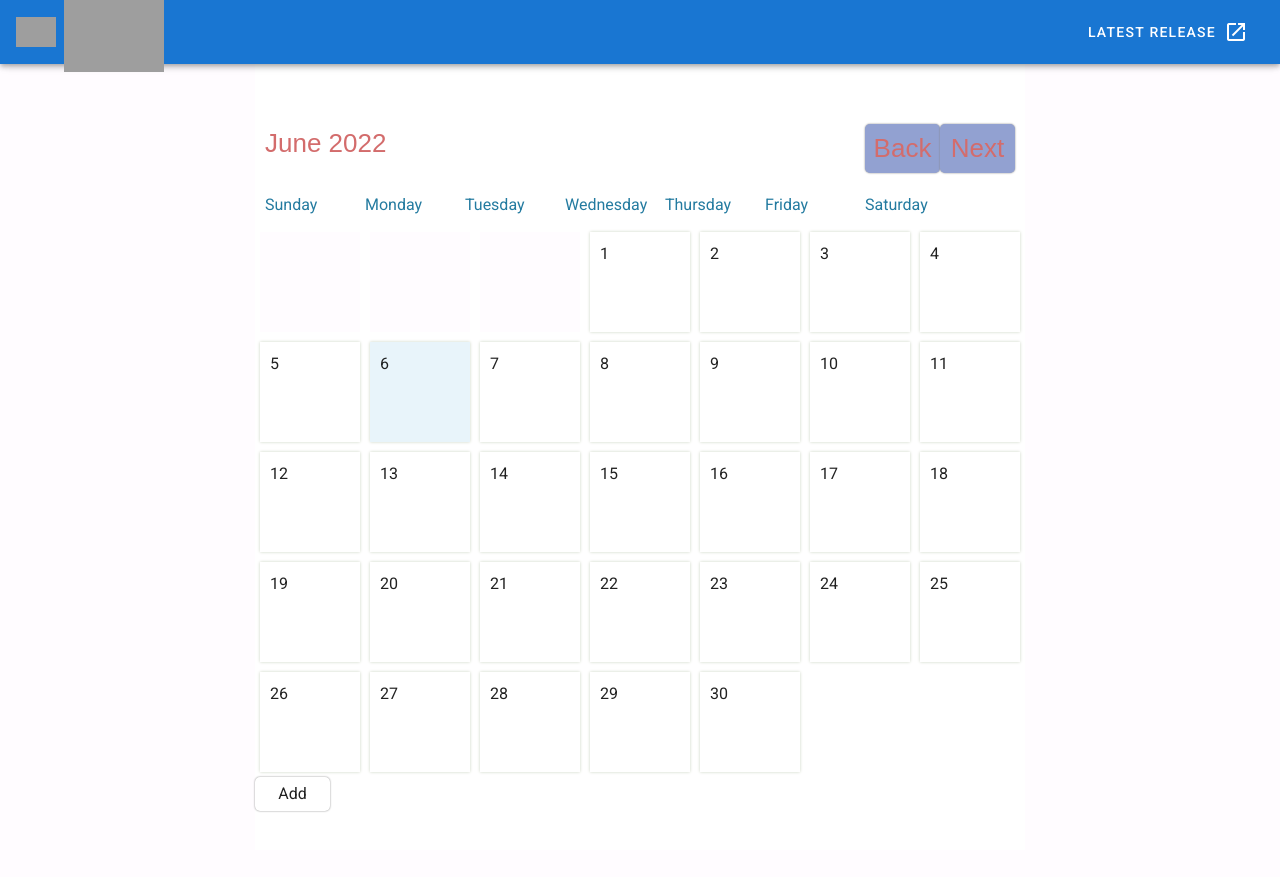
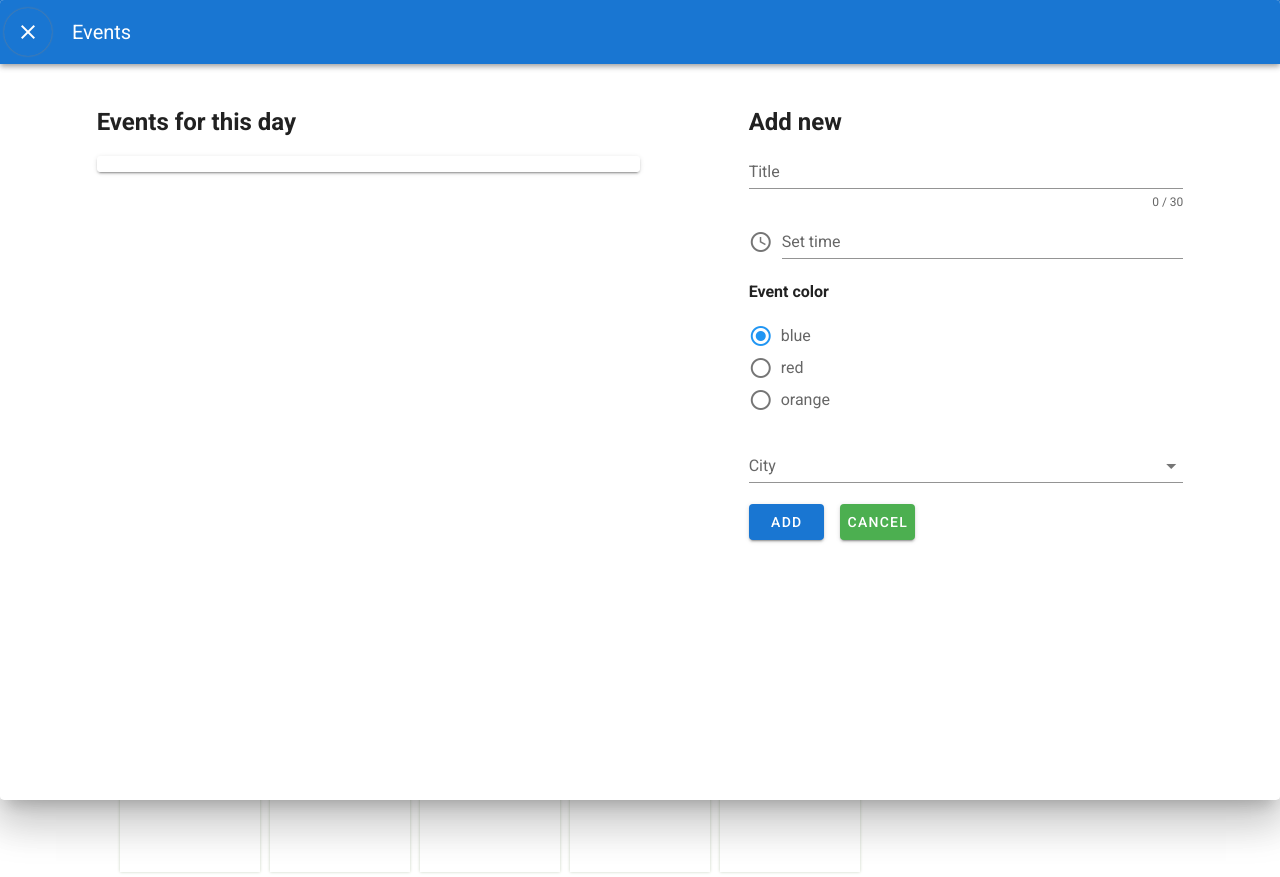
Before and after one commit to KarineLiuti/calendar-app, a Vue app: page /calendar in a window 1280 px wide. Both pictures are taken after a click on the element "10". Before the commit the page ends 850 px from the top, so only its background shows below. Built offline with nearby package versions, Linux system fonts and the light colour scheme; grey boxes are pictures that could not be loaded.

Commit message:
feat: create events for a day

```diff
--- a/public/index.css
+++ b/public/index.css
@@ -2,7 +2,7 @@ body {
   display: flex;
   margin-top: 50px;
   justify-content: center;
-  background-color: #FFFCFF;
+  background-color: #FFF;
 }
 button {
   width: 75px;
@@ -27,7 +27,7 @@ button {
   background-color:#92a1d1;
 }
 #container {
-  width: 770px;
+  width: 1050px;
 }
 #weekdays {
   width: 100%;
@@ -35,8 +35,8 @@ button {
   color: #247BA0;
 }
 #weekdays div {
-  width: 100px;
-  padding: 10px;
+  width: 150px;
+  padding: 10px 10px 10px 5px;
 }
 #calendar {
   width: 100%;
@@ -45,9 +45,9 @@ button {
   flex-wrap: wrap;
 }
 .day {
-  width: 100px;
+  width: 140px;
   padding: 10px;
-  height: 100px;
+  height: 120px;
   cursor: pointer;
   box-sizing: border-box;
   background-color: white;
@@ -75,7 +75,7 @@ button {
 }
 .padding {
   cursor: default !important;
-  background-color: #FFFCFF !important;
+  background-color: #f7f7f7 !important;
   box-shadow: none !important;
 }
 #newEventModal, #deleteEventModal {
--- a/src/components/CalendarDay.vue
+++ b/src/components/CalendarDay.vue
@@ -4,9 +4,13 @@
     :class="{'padding': day.padding, 'currentDay': day.isCurrentDay}">
     {{getValue(day)}}
     <div v-if="events.length">
-      <div class="event" v-for="event in events" :key="event.id">
-        {{event.title}}
+      <div class="event mt-1"
+      v-for="(event, index) in eventsToShow" :key="event.id" :class="`color--${event.color}`">
+        <span v-if="index < 2">
+          {{event.title}}
+        </span>
       </div>
+      <h6 v-if="events.length > 2">view more</h6>
     </div>
   </div>
 </template>
@@ -27,6 +31,13 @@ export default {
     events() {
       return this.getEvents.filter((event) => event.date === this.day.date);
     },
+    eventsToShow() {
+      let events = this.getEvents.filter((event) => event.date === this.day.date);
+      if (events.length > 2) {
+        events = events.slice(0, 2);
+      }
+      return events;
+    },
   },
   methods: {
     getValue(day) {
@@ -38,3 +49,15 @@ export default {
   },
 };
 </script>
+
+<style scoped>
+.color--blue {
+  background-color: rgb(0, 94, 148);
+}
+.color--orange {
+  background-color: rgb(255, 186, 59);
+}
+.color--red {
+  background-color: rgb(240, 150, 150);
+}
+</style>
--- a/src/components/CalendarDialog.vue
+++ b/src/components/CalendarDialog.vue
@@ -1,3 +1,116 @@
 <template>
-<div></div>
+  <v-row justify="center">
+    <v-dialog
+      :value="isOpen"
+      fullscreen
+      hide-overlay
+      transition="dialog-bottom-transition"
+    >
+      <v-card>
+        <v-toolbar
+          dark
+          color="primary"
+        >
+          <v-btn
+            icon
+            dark
+            @click="() => this.$emit('close')"
+          >
+            <v-icon>mdi-close</v-icon>
+          </v-btn>
+          <v-toolbar-title>Events</v-toolbar-title>
+        </v-toolbar>
+        <v-layout class="mt-10" row>
+          <v-flex xs12 sm5 offset-sm1>
+            <h2>Events for this day</h2>
+            <v-card class="mt-4">
+              <v-list>
+                  <template  v-for="(item, index) in getDayEvents">
+                    <v-list-item
+                      :key="index"
+                    >
+                      <v-list-item-content>
+                        <v-list-item-title>
+                          {{ item.title }}
+                        </v-list-item-title>
+                        <v-list-item-title>
+                          weather
+                        </v-list-item-title>
+                      </v-list-item-content>
+
+                      <v-list-item-action>
+                        <v-btn icon>
+                          <v-icon @click.stop="updateItem(item)">
+                            mdi-pencil
+                          </v-icon>
+                        </v-btn>
+                      </v-list-item-action>
+
+                      <v-list-item-action>
+                        <v-btn icon>
+                          <v-icon @click.stop="deleteItem(index)">
+                            mdi-delete
+                          </v-icon>
+                        </v-btn>
+                      </v-list-item-action>
+
+                    </v-list-item>
+                    <v-divider
+                      v-if="index + 1 < getDayEvents.length"
+                      :key="`divider-${index}`"
+                    >
+                    </v-divider>
+                  </template>
+              </v-list>
+            </v-card>
+          </v-flex>
+          <v-flex xs12 sm4 offset-sm1>
+            <h2>Add new</h2>
+            <EventForm :update="eventToUpdate" />
+          </v-flex>
+        </v-layout>
+      </v-card>
+    </v-dialog>
+  </v-row>
 </template>
+
+<script>
+import { mapGetters, mapActions } from 'vuex';
+import EventForm from '@/components/EventForm.vue';
+
+export default {
+  mounted() {},
+  props: {
+    dateDisplay: String,
+    isOpen: Boolean,
+    dialog: {
+      default: false,
+    },
+  },
+  components: {
+    EventForm,
+  },
+  data() {
+    return {
+      notifications: false,
+      sound: true,
+      widgets: false,
+      eventToUpdate: {},
+      eventsList: [],
+    };
+  },
+  computed: {
+    ...mapGetters(
+      'calendar',
+      ['getDayEvents'],
+    ),
+  },
+  methods: {
+    ...mapActions('calendar', ['setEventIdToUpdate']),
+    updateItem(item) {
+      this.eventToUpdate = item;
+    },
+    deleteItem() {},
+  },
+};
+</script>
--- /dev/null
+++ b/src/components/EventForm.vue
@@ -0,0 +1,169 @@
+<template>
+  <v-form
+    ref="form"
+    v-model="valid"
+    lazy-validation
+  >
+    <v-text-field
+      v-model="title"
+      :counter="30"
+      :rules="titleRules"
+      label="Title"
+      required
+    ></v-text-field>
+
+    <v-menu
+        ref="menu"
+        v-model="menu2"
+        :close-on-content-click="false"
+        :nudge-right="40"
+        :return-value.sync="time"
+        transition="scale-transition"
+        offset-y
+        max-width="290px"
+        min-width="290px"
+      >
+        <template v-slot:activator="{ on, attrs }">
+          <v-text-field
+            v-model="time"
+            label="Set time"
+            prepend-icon="mdi-clock-time-four-outline"
+            readonly
+            v-bind="attrs"
+            v-on="on"
+          ></v-text-field>
+        </template>
+        <v-time-picker
+          format="24hr"
+          v-if="menu2"
+          v-model="time"
+          full-width
+          @click:minute="$refs.menu.save(time)"
+        ></v-time-picker>
+    </v-menu>
+
+    <h4>Event color</h4>
+    <v-radio-group
+        v-model="color"
+        column
+      >
+      <v-radio
+        label="blue"
+        color="blue"
+        value="blue"
+      ></v-radio>
+      <v-radio
+        label="red"
+        color="red"
+        value="red"
+      ></v-radio>
+      <v-radio
+        label="orange"
+        color="orange"
+        value="orange"
+      ></v-radio>
+    </v-radio-group>
+
+    <v-select
+      v-model="selectedCity"
+      :items="cities"
+      :rules="[v => !!v || 'City is required']"
+      label="City"
+      required
+    ></v-select>
+
+    <v-btn
+      :disabled="!valid"
+      color="primary"
+      class="mr-4"
+      @click="add"
+    >
+      add
+    </v-btn>
+    <v-btn
+      color="success"
+      class="mr-4"
+      @click="reset"
+    >
+      cancel
+    </v-btn>
+  </v-form>
+</template>
+
+<script>
+import { mapActions } from 'vuex';
+
+export default {
+  props: {
+    mode: {
+      default: 'add',
+    },
+    update: {
+      default: {},
+    },
+  },
+  data: () => ({
+    id: 0,
+    color: 'blue',
+    valid: true,
+    title: '',
+    titleRules: [
+      (v) => !!v || 'Title is required',
+      (v) => (v && v.length > 0 && v.length <= 30) || 'title must be less than 30 characters',
+    ],
+    selectedCity: null,
+    cities: [
+      'Item 1',
+      'Item 2',
+      'Item 3',
+      'Item 4',
+    ],
+    time: null,
+    menu2: false,
+    modal2: false,
+  }),
+  computed: {
+    colorComputed() {
+      return true;
+    },
+    form: {
+      get() {
+        return {
+          id: this.id,
+          title: this.title,
+          time: this.time,
+          color: this.color,
+          city: this.selectedCity,
+        };
+      },
+      set(value) {
+        this.id = value.id;
+        this.title = value.title;
+        this.time = value.time;
+        this.color = value.color;
+        this.selectedCity = value.city;
+      },
+    },
+  },
+  watch: {
+    update(newValue, oldValue) {
+      if (newValue !== oldValue) {
+        this.form = this.update;
+      }
+    },
+  },
+  methods: {
+    add() {
+      this.$refs.form.validate();
+      this.addEvent(this.form);
+      this.reset();
+    },
+    reset() {
+      this.$refs.form.reset();
+    },
+    ...mapActions('calendar', [
+      'addEvent',
+    ]),
+  },
+};
+</script>
--- a/src/store/modules/calendar.js
+++ b/src/store/modules/calendar.js
@@ -1,31 +1,50 @@
+import Vue from 'vue';
+
 /* eslint-disable no-shadow */
 const state = () => ({
   events: [],
-  karine: true,
   clicked: '',
 });
 
 const getters = {
   getEvents: (state) => state.events,
   getClicked: (state) => state.clicked,
+  getDayEvents: (state) => state.events.filter((event) => event.date === state.clicked),
 };
 const mutations = {
   addEvent(state, event) {
-    const eventObj = Object.assign(event, { date: state.clicked });
-    state.events.push(eventObj);
+    const eventToSave = { ...event, date: state.clicked, id: Math.random().toString() };
+    state.events.push(eventToSave);
+  },
+  updateEvent(state, event) {
+    const eventIndex = state.events.findIndex(((obj) => obj.id === event.id));
+    if (eventIndex < 0) return;
+    const eventToUpdate = { ...event, date: state.clicked };
+
+    Vue.set(state.events, eventIndex, eventToUpdate);
   },
   setClicked(state, date) {
     state.clicked = date;
   },
+  setEventIdToUpdate(state, id) {
+    state.eventToUpdate = id;
+  },
 };
 const actions = {
   addEvent({ commit }, event) {
-    commit('addEvent', event);
+    if (event.id) {
+      commit('updateEvent', event);
+    } else {
+      commit('addEvent', event);
+    }
   },
   setClicked({ commit }, day) {
     if (!day.padding) {
       commit('setClicked', day.date);
     }
+  },
+  setEventIdToUpdate({ commit }, event) {
+    commit('setEventIdToUpdate', event.id);
   },
 };
 
--- a/src/views/CalendarView.vue
+++ b/src/views/CalendarView.vue
@@ -15,7 +15,7 @@
           v-for="(day, index) in days"
           :key="index"
           :day="day"
-          @click-day="setClicked(day)" />
+          @click-day="handleDay(day)" />
       </div>
     </div>
 
@@ -36,10 +36,12 @@
       <button id="deleteButton">Delete</button>
       <button id="closeButton">Close</button>
     </div>
-    <button @click="addEvent({
-      title: 'watter', id: Math.random().toString(), color: ''
-      })">Add</button>
-     <div id="modalBackDrop"></div>
+    <CalendarDialog
+      v-if="isEventOpened"
+      :dateDisplay="dateDisplay"
+      :isOpen="isEventOpened"
+      @close="closeEventsList()"
+    />
   </div>
 </template>
 
@@ -47,6 +49,7 @@
 import { mapActions } from 'vuex';
 import CalendarHeader from '@/components/CalendarHeader.vue';
 import CalendarDay from '@/components/CalendarDay.vue';
+import CalendarDialog from '@/components/CalendarDialog.vue';
 
 export default {
   mounted() {
@@ -58,6 +61,7 @@ export default {
   components: {
     CalendarHeader,
     CalendarDay,
+    CalendarDialog,
   },
   data() {
     return {
@@ -65,6 +69,7 @@ export default {
       days: [],
       weekDays: ['Sunday', 'Monday', 'Tuesday', 'Wednesday', 'Thursday', 'Friday', 'Saturday'],
       dateDisplay: undefined,
+      isEventOpened: false,
     };
   },
   computed: {
@@ -84,11 +89,21 @@ export default {
       'addEvent',
       'setClicked',
     ]),
+    handleDay(day) {
+      this.setClicked(day);
+      this.openEventsList();
+    },
     goToNextMonth() {
       this.nav += 1;
     },
     goToPreviousMonth() {
       this.nav -= 1;
+    },
+    openEventsList() {
+      this.isEventOpened = true;
+    },
+    closeEventsList() {
+      this.isEventOpened = false;
     },
     render() {
       const dt = new Date();
```
